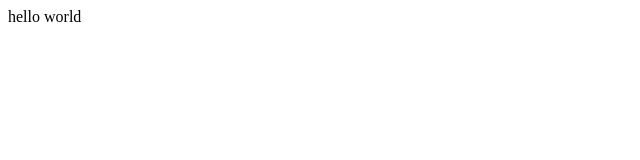
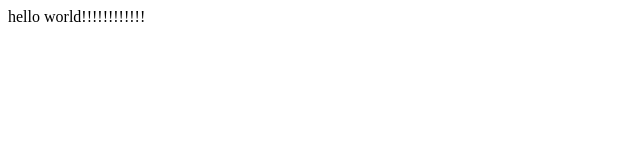
Before and after one commit to jordanroper/toy-personal-project, a website: page core/public/index.html in a window 1280 px wide. Shown: the full height of the page, 0-640 px from the left. Drawn offline with Linux system fonts and the light colour scheme.

Commit message:
another commit

```diff
--- a/core/public/index.html
+++ b/core/public/index.html
@@ -5,6 +5,6 @@
     <title></title>
 </head>
 <body>
-    hello world
+    hello world!!!!!!!!!!!!
 </body>
 </html>
```
